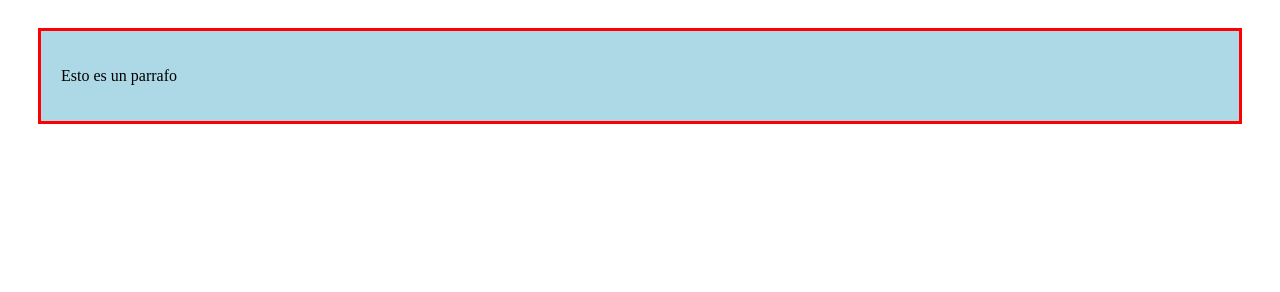
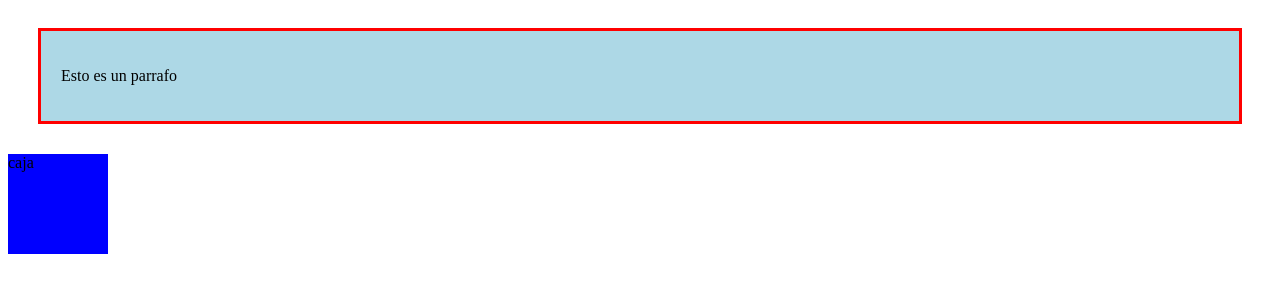
Before and after one commit to OsvaldoMezaHerrera/parcticaCSS2, a plain HTML site: page index.html in a window 1280 px wide. Shown: the part 100-392 px from the top of the page. Drawn offline with Linux system fonts and the light colour scheme.

Commit message:
posicion estatitca

```diff
--- a/CSS/style.css
+++ b/CSS/style.css
@@ -7,3 +7,11 @@ h1{
     border: 3px solid red;
     background-color: lightblue;
 }
+
+.box-2{
+    width: 100px;
+    height: 100px;
+    background-color: blue;
+    /* por defecto */
+    position: static;
+}
--- a/index.html
+++ b/index.html
@@ -3,15 +3,19 @@
 <head>
     <meta charset="UTF-8">
     <meta name="viewport" content="width=device-width, initial-scale=1.0">
-    <title>Document</title>
+    <title>Estilo</title>
     <link rel="stylesheet" href="CSS/style.css">
 </head>
 <body>
     <h1>Hola a todos</h1>
     <a href="">Ir a facebook</a>
     <a href="">Ir a X</a>
+
     <div class="box">
         <p>Esto es un parrafo</p>
     </div>
+    <div class="box-2">
+        <p>caja</p>
+    </div>
 </body>
 </html>
```
